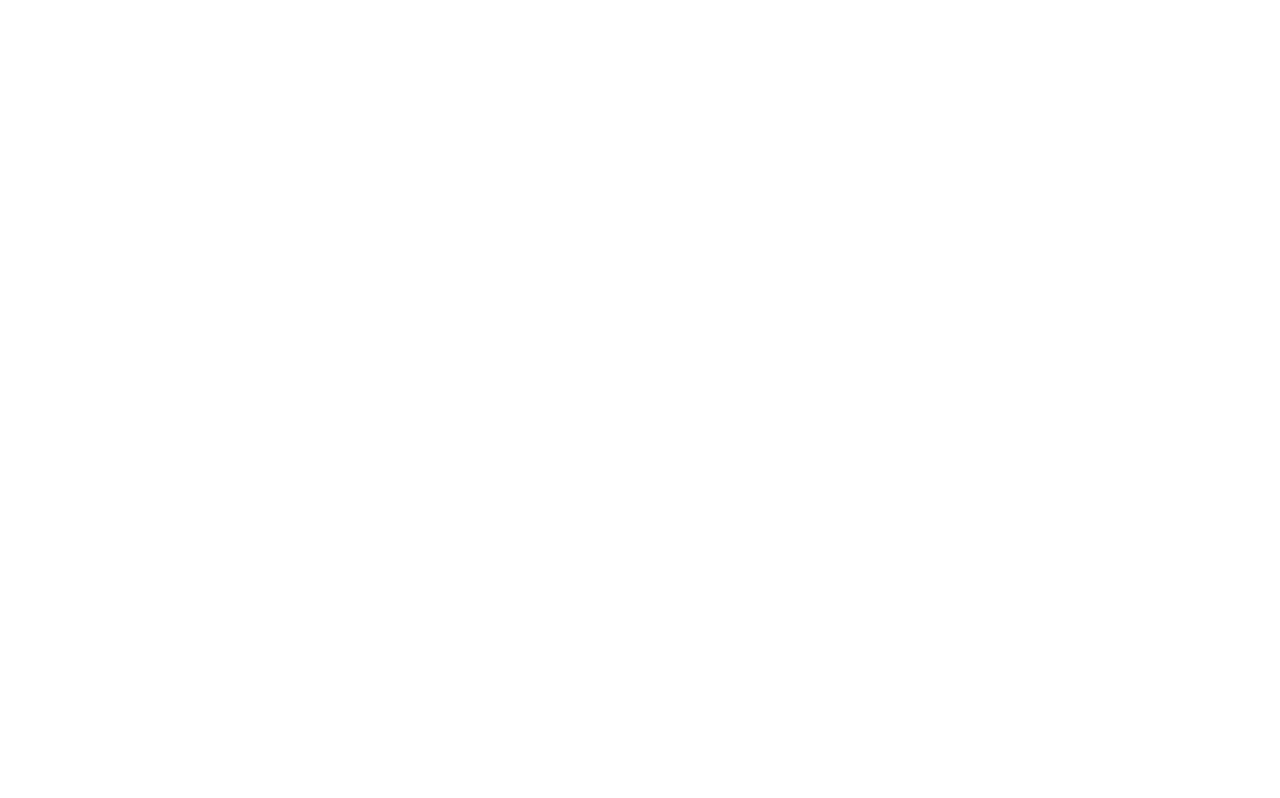
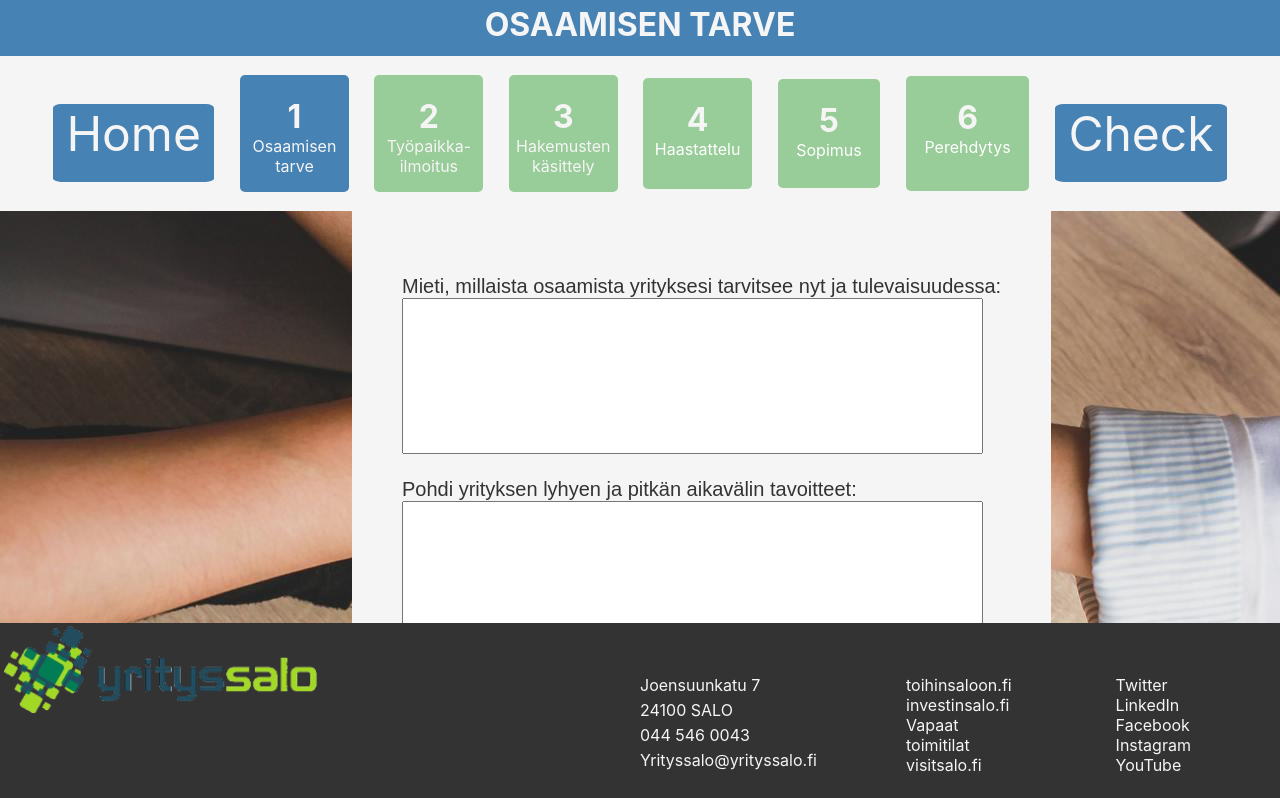
Before and after one commit to MirGitAtGitHub/RekrySalo, a React (Create React App) app in the folder rekrysalo/: page / in a window 1280 px wide. Shown: the top 798 px of the page. Built offline with nearby package versions, Linux system fonts and the light colour scheme.

Commit message:
Muutettu oletusetusivu saven puuttuessa
Juu.

```diff
--- a/rekrysalo/src/App.js
+++ b/rekrysalo/src/App.js
@@ -6,7 +6,7 @@ function App(props) {
   return (
     <BrowserRouter>
       <Routes>
-          <Route index element={(props.pagenumber==="1") ? <Page1 /> : "" || (props.pagenumber==="2") ? <Page2 /> : ""} />
+          <Route index element={(props.pagenumber==="1") ? <Page1 /> : "" || (props.pagenumber==="2") ? <Page2 /> : "" || (props.pagenumber===null) ? <Page1 /> : ""} />
           <Route path={"/Page2"} element={<Page2 />} />
           <Route path={"/Page1"} element={<Page1 />} />
       </Routes>
```
